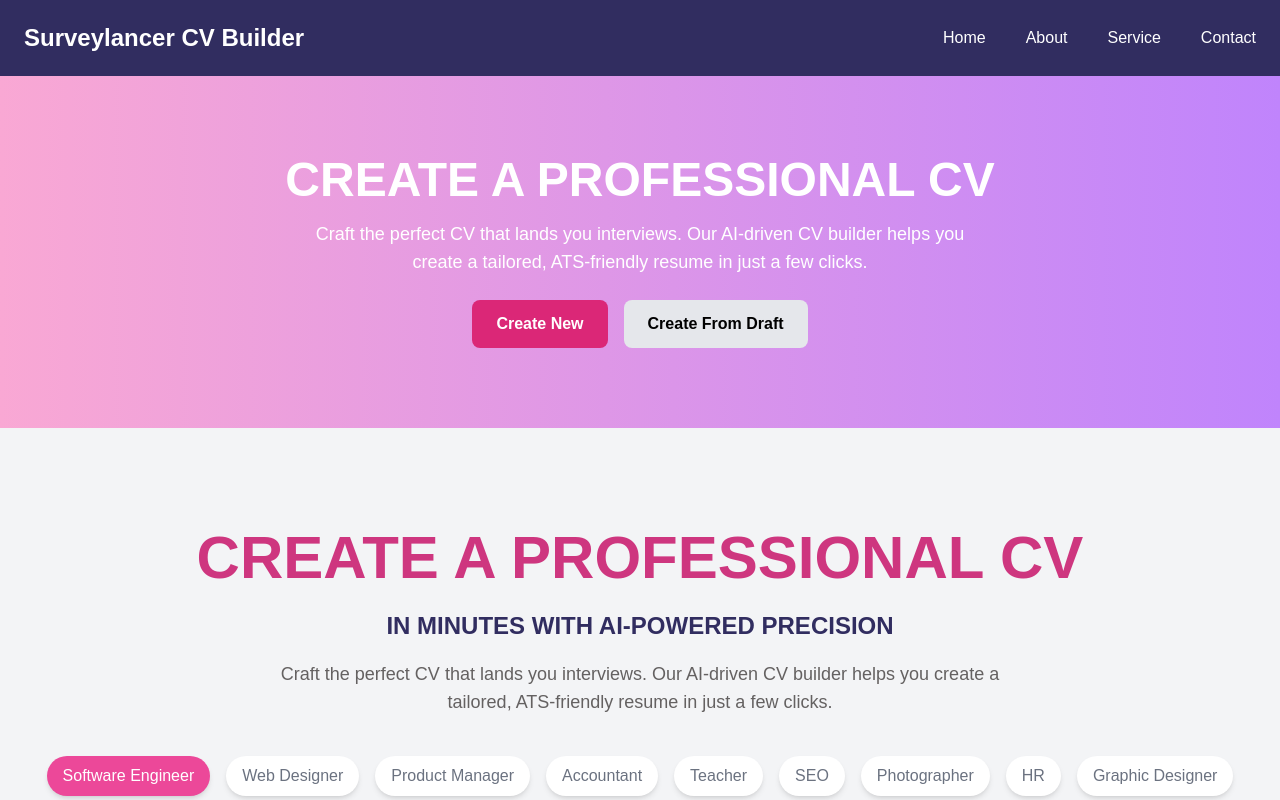
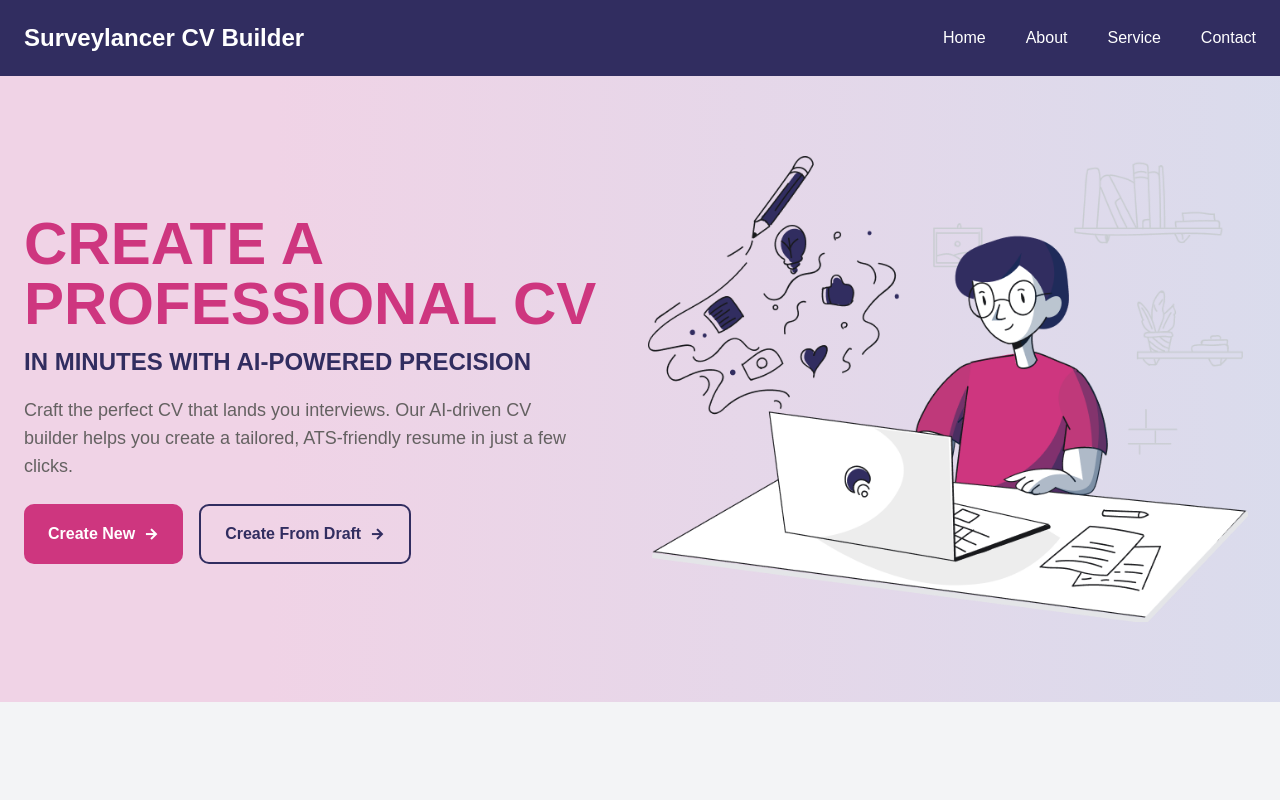
Before and after one commit to Asfak06/cv-builder-frontend, a Next.js app: page / in a window 1280 px wide. Shown: the top 800 px of the page. Built offline with nearby package versions, Linux system fonts and the light colour scheme.

Commit message:
hero section design

```diff
--- a/app/globals.css
+++ b/app/globals.css
@@ -24,6 +24,9 @@ body {
   width: 100%;
   margin: 0 auto;
 }
+.bg-gradient-custom {
+  background: linear-gradient(90.63deg, #f0d3e6 21.32%, #d1dfef 132.04%);
+}
 .step__item:nth-child(1) img {
   right: -125px;
   top: 15px;
--- a/app/layout.tsx
+++ b/app/layout.tsx
@@ -1,6 +1,7 @@
 import type { Metadata } from "next";
 import { Geist, Geist_Mono } from "next/font/google";
 import { Toaster } from "react-hot-toast";
+import 'remixicon/fonts/remixicon.css';
 import "./globals.css";
 const geistSans = Geist({
   variable: "--font-geist-sans",
--- a/components/Hero.tsx
+++ b/components/Hero.tsx
@@ -1,4 +1,6 @@
 "use client";
+import Image from "next/image";
+import Link from "next/link";
 import { useRouter } from "next/navigation";
 
 export default function Hero() {
@@ -9,18 +11,39 @@ export default function Hero() {
     };
 
     return (
-        <section className="relative flex flex-col items-center text-center py-20 bg-gradient-to-r from-pink-300 to-purple-400 text-white">
-            <h1 className="text-5xl font-extrabold">CREATE A PROFESSIONAL CV</h1>
-            <p className="mt-4 text-lg max-w-2xl">
-                Craft the perfect CV that lands you interviews. Our AI-driven CV builder helps you create a tailored, ATS-friendly resume in just a few clicks.
-            </p>
-            <div className="mt-6 flex gap-4">
-                <button onClick={scrollToTemplates} className="px-6 py-3 bg-pink-600 hover:bg-pink-700 rounded-lg font-bold text-white">
-                    Create New
-                </button>
-                <button onClick={() => router.push("/my-cv")} className="px-6 py-3 bg-gray-200 hover:bg-gray-300 rounded-lg font-bold text-black">
-                    Create From Draft
-                </button>
+        <section className="relative py-[80px] bg-gradient-custom text-white">
+            <div className="container">
+                <div className="row px-6 flex justify-between items-center">
+                    <div className="w-[50%]">
+                        <h1 className="text-[60px] uppercase mb-[10px] leading-[1] font-bold text-[#CE367F]">
+                            Create a <br /> Professional CV
+                        </h1>
+                        <h5 className="text-[#312D60] text-[24px] font-semibold uppercase mt-[5px]">
+                            in Minutes with AI-Powered Precision
+                        </h5>
+                        <p className="mt-4 text-lg text-[#646161] max-w-3xl mx-auto">
+                            Craft the perfect CV that lands you interviews. Our AI-driven CV <br /> builder helps you create a tailored, ATS-friendly resume in just a few <br /> clicks.
+                        </p>
+                        <div className="mt-6 flex gap-4">
+                            <a onClick={scrollToTemplates} className="px-6 py-4 bg-[#CE367F] hover:bg-pink-700 rounded-[10px] font-bold text-white flex items-center gap-2 cursor-pointer">
+                                Create New
+                                <i className="ri-arrow-right-line"></i>
+                            </a>
+                            <Link href="/my-cv" className="px-6 py-4 border-[2px] border-[#312D60] hover:bg-gray-300 rounded-[10px] font-bold text-[#312D60] flex items-center gap-2">
+                                Create From Draft
+                                <i className="ri-arrow-right-line"></i>
+                            </Link>
+                        </div>
+                    </div>
+                    <div className="w-[50%] pl-2">
+                        <Image
+                            src='/Illustration.png'
+                            alt='Illustration'
+                            width={600}
+                            height={500}
+                        />
+                    </div>
+                </div>
             </div>
         </section>
     );
--- a/package.json
+++ b/package.json
@@ -15,6 +15,7 @@
     "react-dom": "^19.0.0",
     "react-hot-toast": "^2.5.2",
     "react-icons": "^5.4.0",
+    "remixicon": "^4.6.0",
     "zustand": "^5.0.3"
   },
   "devDependencies": {
```
Also changed, not shown: 1 other file (tests, documents, lock files or other folders).
